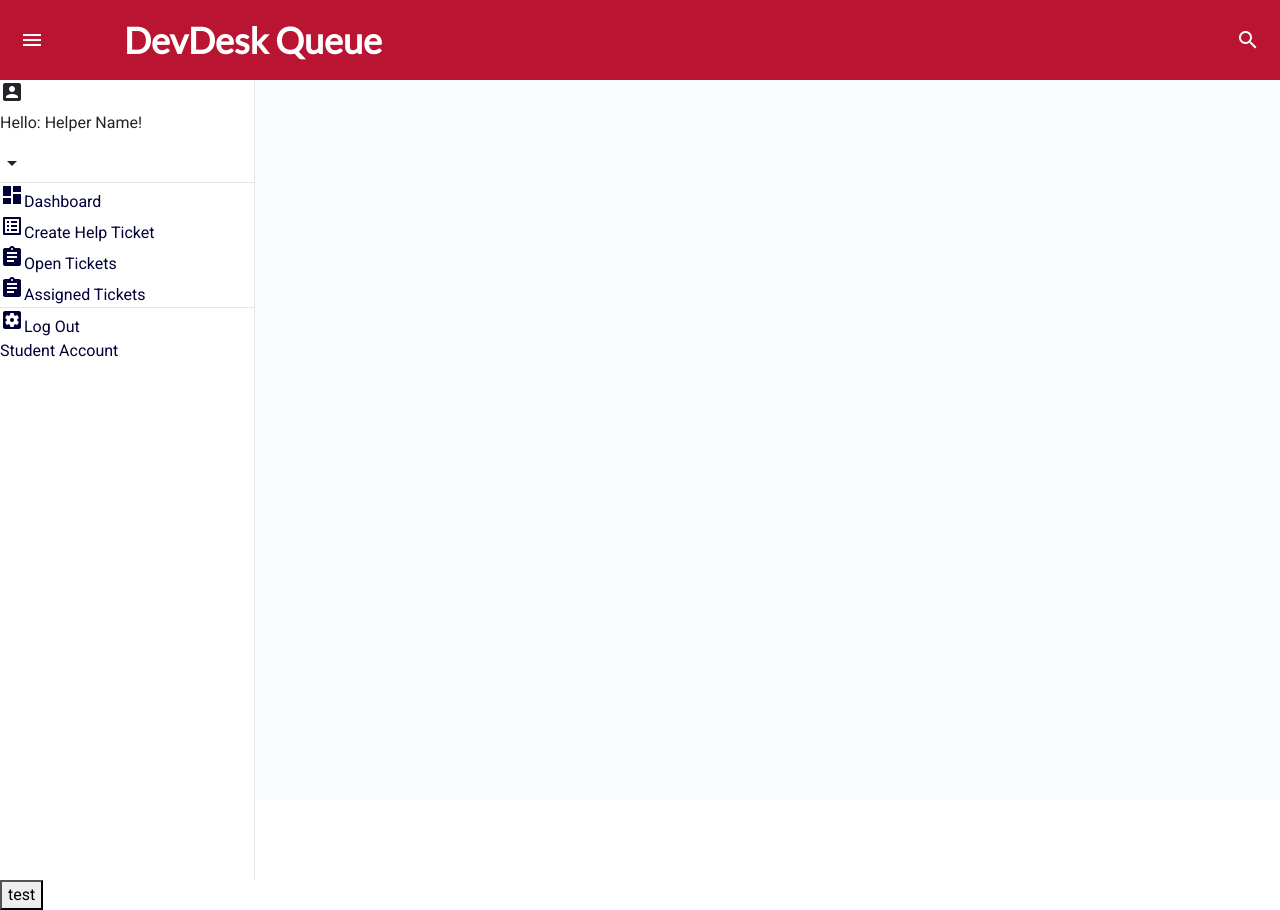
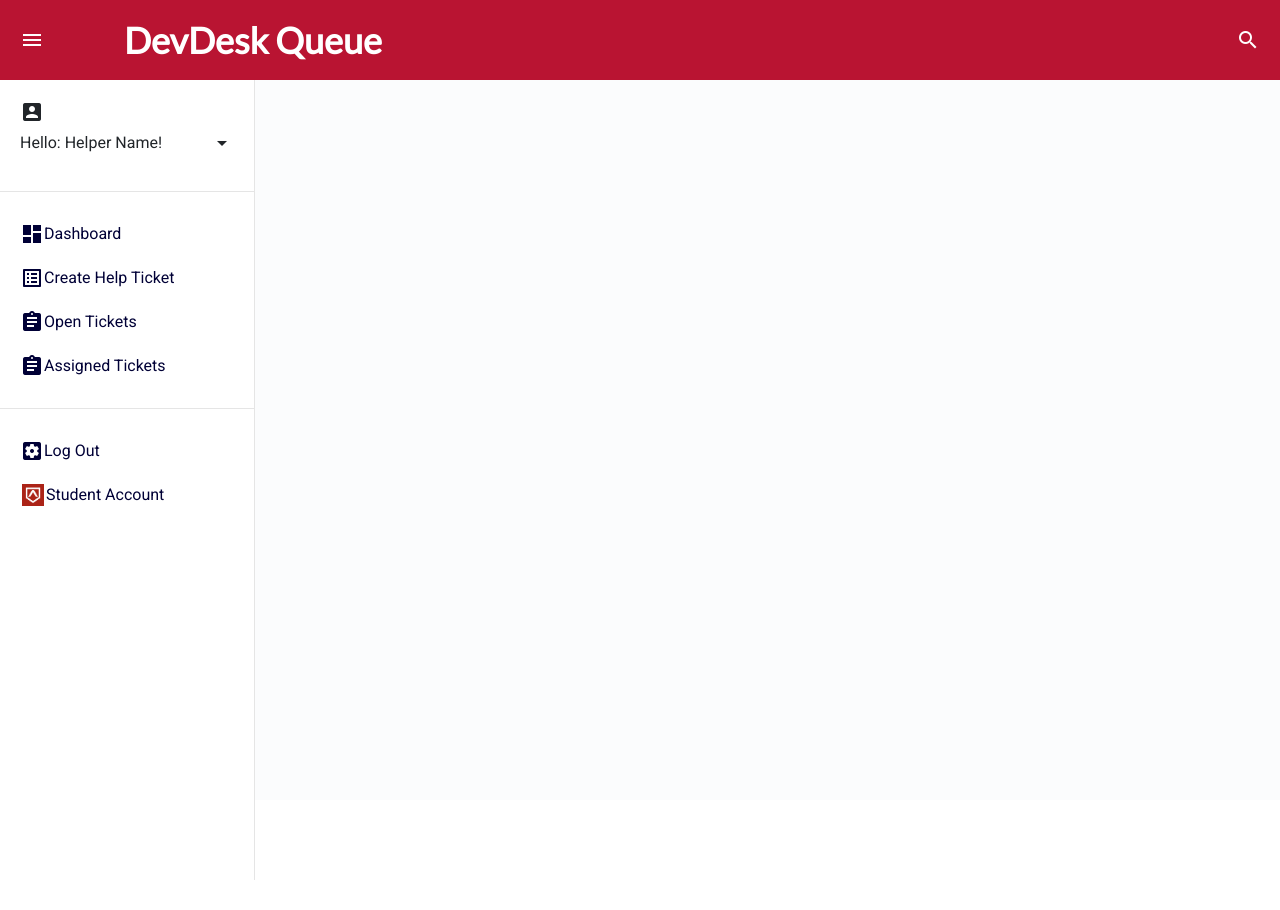
Before and after one commit to Build-Week-DevDesk-Q3/FrontEnd-, a React (Create React App) app: page / in a window 1280 px wide. After the commit the page ends 880 px from the top, so only its background shows below. Built offline with nearby package versions, Linux system fonts and the light colour scheme.

Commit message:
completed collapsing arrow tab and improved styling

```diff
--- a/src/App.js
+++ b/src/App.js
@@ -19,11 +19,10 @@ const MainWrapper = styled.div`
 `;
 
 const App = () => {
-  const [showNav, toggleShowNav] = useState(true);
   return (
     <MainWrapper>
       <HeaderComponent />
-      <Navigation showNav={showNav} />
+      <Navigation />
       <Switch>
         <Route path="/dashboard" component={Dashboard} />
         <Route path="/help-student" component={HelpStudent} />
@@ -32,7 +31,6 @@ const App = () => {
         <Route path="/logout-page" component={LogoutPage} />
         <Route path="/student-account" component={StudentAccount} />
       </Switch>
-      <button onClick={() => toggleShowNav(!showNav)}>test</button>
     </MainWrapper>
   );
 };
--- a/src/components/HeaderBar.js
+++ b/src/components/HeaderBar.js
@@ -26,9 +26,7 @@ function HeaderComponent() {
 
   return (
     <HeaderDiv>
-      <i onClick={() => toggleShowNav(!showNav)} className="material-icons">
-        menu
-      </i>
+      <i className="material-icons">menu</i>
       <HeaderText>DevDesk Queue</HeaderText>
       <i className="material-icons">search</i>
     </HeaderDiv>
--- a/src/components/Navigation.js
+++ b/src/components/Navigation.js
@@ -1,4 +1,4 @@
-import React from "react";
+import React, { useState } from "react";
 import { Link } from "react-router-dom";
 import styled from "styled-components";
 
@@ -11,52 +11,77 @@ const NavWrapper = styled.div`
 `;
 
 const StyledLink = styled(Link)`
+  display: flex;
   color: #000036;
   text-decoration: none;
-  &:hover
+  margin: 10px 0;
+  &:hover {
     color: orange;
+    text-decoration: none;
+  }
 `;
 
-const Navigation = props => {
+const Navigation = () => {
+  const [showNav, toggleShowNav] = useState(true);
   return (
-    <NavWrapper className={props.showNav ? "isVisible" : "isHidden"}>
-      <div className="profile">
+    <NavWrapper>
+      <div className="profile navSection">
         <div className="profile-pic">
           <i className="material-icons">account_box</i>
         </div>
-        <p>Hello: Helper Name!</p>
-        <i className="material-icons">arrow_drop_down</i>
+        <div className="arrowToggle">
+          <p>Hello: Helper Name!</p>
+          <i className="material-icons" onClick={() => toggleShowNav(!showNav)}>
+            arrow_drop_down
+          </i>
+        </div>
       </div>
-      <div className="main-links">
-        <div>
+      <div
+        className={
+          showNav
+            ? "main-links isVisible navSection"
+            : "main-links isHidden navSection"
+        }
+      >
+        <div className="navWrapperDiv">
           <StyledLink to="/dashboard">
-            <i className="material-icons">dashboard</i>Dashboard
+            <i className="material-icons">dashboard</i>
+            Dashboard
           </StyledLink>
         </div>
-        <div>
+        <div className="navWrapperDiv">
           <StyledLink to="/help-student">
-            <i className="material-icons">list_alt</i>Create Help Ticket
+            <i className="material-icons">list_alt</i>
+            Create Help Ticket
           </StyledLink>
         </div>
-        <div>
+        <div className="navWrapperDiv">
           <StyledLink to="/open-tickets">
-            <i className="material-icons">assignment</i>Open Tickets
+            <i className="material-icons">assignment</i>
+            Open Tickets
           </StyledLink>
         </div>
-        <div>
+        <div className="navWrapperDiv">
           <StyledLink to="/assigned-tickets">
-            <i className="material-icons">assignment</i>Assigned Tickets
+            <i className="material-icons">assignment</i>
+            Assigned Tickets
           </StyledLink>
         </div>
       </div>
-      <div className="account-StyledLinks">
-        <div>
+      <div className="account-StyledLinks navSection">
+        <div className="navWrapperDiv">
           <StyledLink to="/logout-page">
-            <i className="material-icons">settings_applications</i>Log Out
+            <i className="material-icons">settings_applications</i>
+            Log Out
           </StyledLink>
         </div>
-        <div>
-          {/* <img src={require(`./assets/lambda-logo.jpg`)} /> */}
+        <div className="navWrapperDiv">
+          <img
+            style={{ margin: "0 2px" }}
+            height="22px"
+            width="22px"
+            src={require(`../assets/lambda-logo.jpg`)}
+          />
           <StyledLink to="/student-account">Student Account</StyledLink>
         </div>
       </div>
--- a/src/index.css
+++ b/src/index.css
@@ -10,19 +10,35 @@ body {
   background-color: #FBFCFD;
 }
 
-.isHidden {
-  transform: translateY(-60px);
-}
-
-.profile {
-  border-bottom: 1px solid #e5e5e5;
-}
-
+.profile,
 .main-links {
   border-bottom: 1px solid #e5e5e5;
 }
 
-.profile-pic {
-  /* height: 25%;
-  width: 25%; */
+.isHidden {
+  display: none;
 }
+
+.isVisible {
+  display: block;
+}
+
+.arrowToggle {
+  display: flex;
+  flex-direction: row;
+  justify-content: space-between;
+}
+
+.navSection {
+  padding: 20px;
+}
+
+.navWrapperDiv {
+  display: flex;
+  align-items: center;
+}
+
+/* .navWrapperDiv:hover {
+  color: orange;
+  text-decoration: none;
+} */
```
